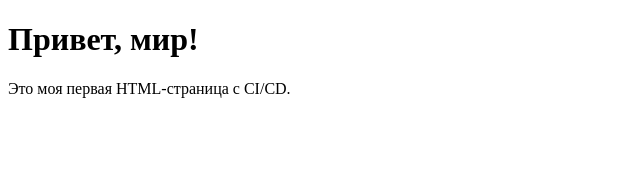
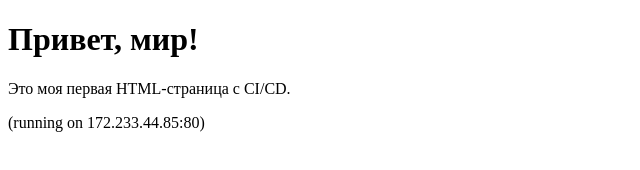
Before and after one commit to nemoismyrealname/my-web-app, a plain HTML site: page index.html in a window 1280 px wide. Shown: the whole page, without its empty margins (0-640 px from the left). Drawn offline with Linux system fonts and the light colour scheme.

Commit message:
index.html 3rd line

```diff
--- a/index.html
+++ b/index.html
@@ -8,5 +8,6 @@
 <body>
     <h1>Привет, мир!</h1>
     <p>Это моя первая HTML-страница с CI/CD.</p>
+    <p>(running on 172.233.44.85:80)</p>
 </body>
 </html>
```
